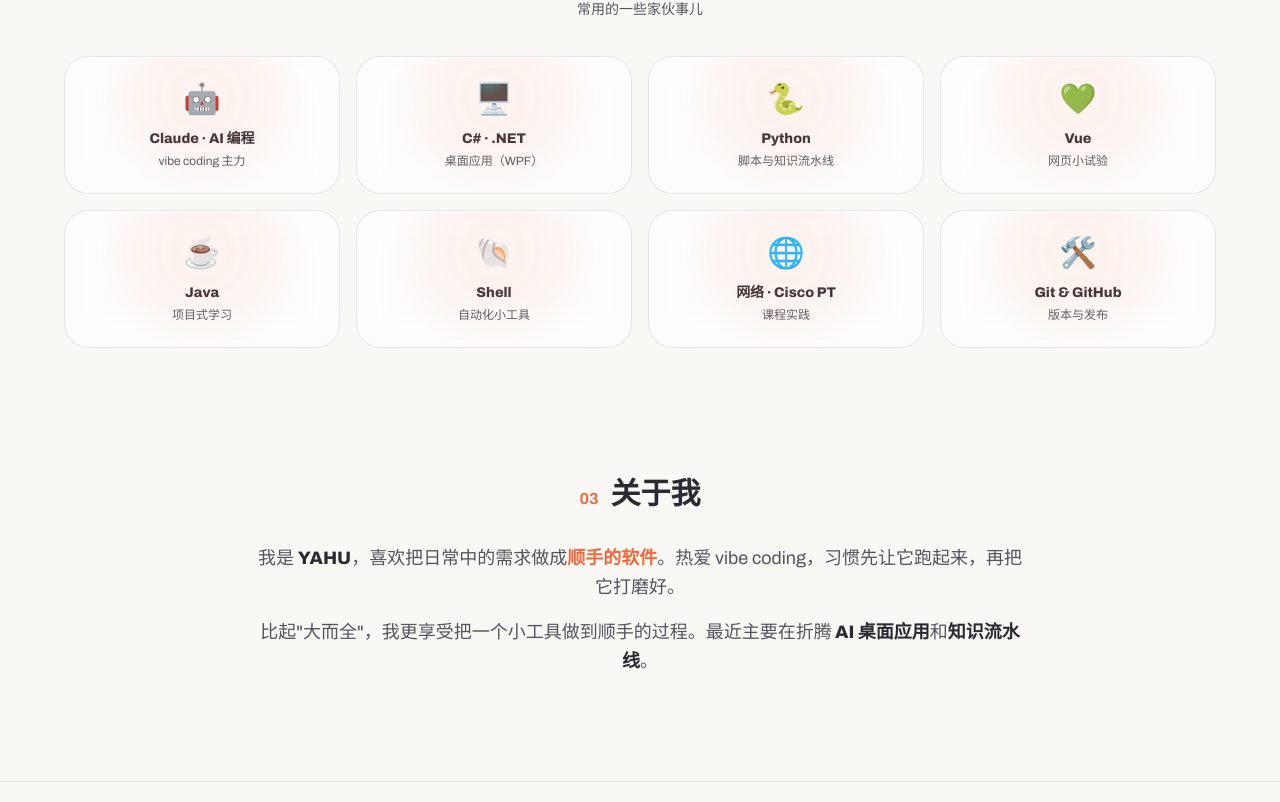
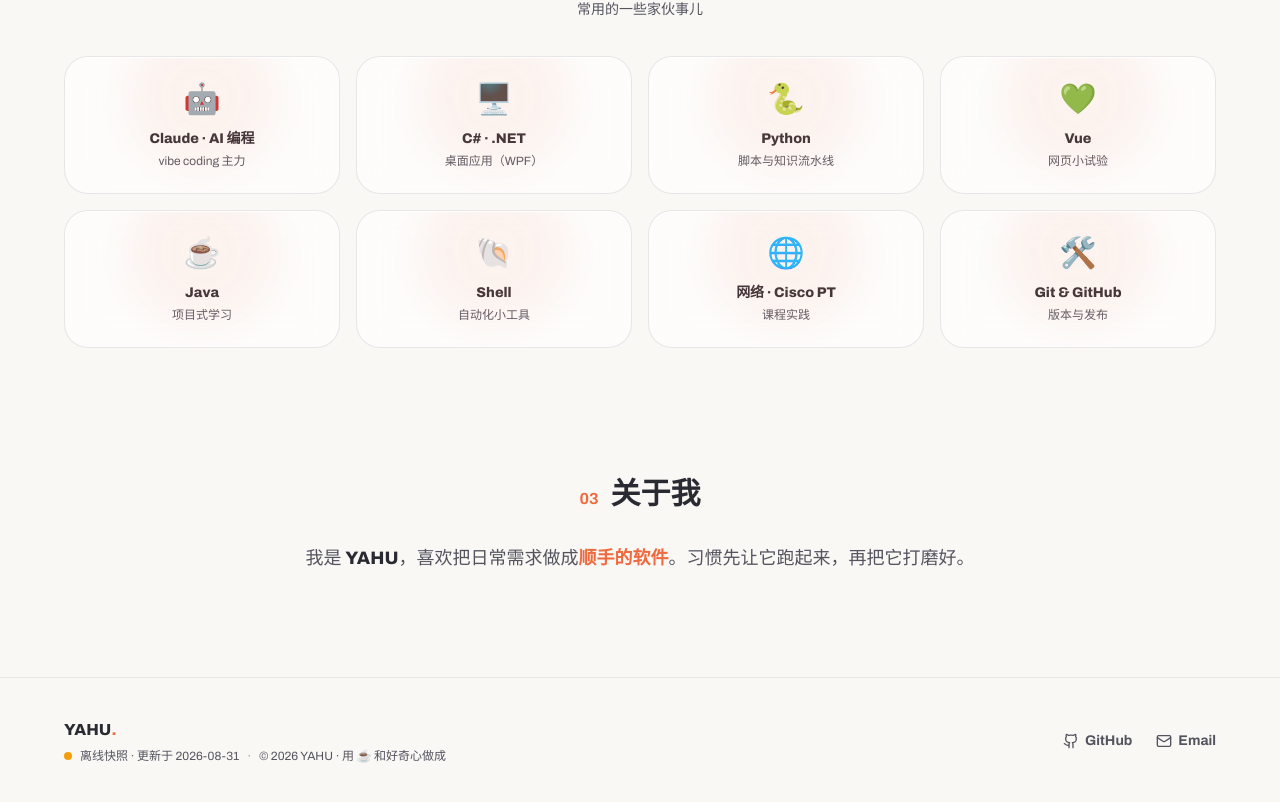
Before and after one commit to YAHU2024/YAHU2024.github.io, a React (Vite) app: page / in a window 1280 px wide. Shown: the part 1980-2782 px from the top of the page. Built offline with nearby package versions, Linux system fonts and the light colour scheme.

Commit message:
refactor(about): ’关于我‘文案收敛为单条可编辑字符串

```diff
--- a/src/data/copy.ts
+++ b/src/data/copy.ts
@@ -79,26 +79,13 @@
   about: {
     num: '03',
     title: '关于我',
-    paragraphs: [
-      {
-        segments: [
-          { text: '我是 ' },
-          { text: 'YAHU', strong: true },
-          { text: '，喜欢把日常中的需求做成' },
-          { text: '顺手的软件', accent: true },
-          { text: '。热爱 vibe coding，习惯先让它跑起来，再把它打磨好。' },
-        ],
-      },
-      {
-        segments: [
-          { text: '比起"大而全"，我更享受把一个小工具做到顺手的过程。最近主要在折腾' },
-          { text: ' AI 桌面应用', strong: true },
-          { text: '和' },
-          { text: '知识流水线', strong: true },
-          { text: '。' },
-        ],
-      },
-    ],
+    /**
+     * 一整段正文（唯一改动入口）。
+     * 支持轻量标记：**粗体**（foreground）、*强调*（accent）。
+     * 例：'我是 **YAHU**，喜欢把日常需求做成*顺手的软件*。'
+     * 注意：正文中若要显示字面量星号，暂不支持转义，请改用中文全角＊。
+     */
+    text: '我是 **YAHU**，喜欢把日常需求做成*顺手的软件*。习惯先让它跑起来，再把它打磨好。',
   },
   footer: {
     brand: 'YAHU',
--- /dev/null
+++ b/src/lib/richText.ts
@@ -0,0 +1,37 @@
+// ─────────────────────────────────────────────────────────────
+// 轻量富文本解析：把 **粗体** / *强调* 标记转成 token 数组
+// 设计取舍：copy.ts 只存纯字符串（改文案只改一行），渲染端按需解析；
+//          不引入 markdown 依赖，避免为了两处强调拖进完整解析器。
+// 规则：
+//   **文字** → kind: 'strong'（前景色加粗）
+//   *文字*   → kind: 'accent'（accent 色加粗）
+//   未闭合 / 无匹配 → 原样当普通文本输出，不会吞字
+// ─────────────────────────────────────────────────────────────
+
+export type RichToken = {
+  text: string
+  kind?: 'strong' | 'accent'
+}
+
+const RICH_RE = /\*\*([^*]+)\*\*|\*([^*]+)\*/g
+
+export function parseRichText(input: string): RichToken[] {
+  const tokens: RichToken[] = []
+  let last = 0
+  let match: RegExpExecArray | null
+
+  RICH_RE.lastIndex = 0
+  while ((match = RICH_RE.exec(input)) !== null) {
+    const start = match.index
+    if (start > last) tokens.push({ text: input.slice(last, start) })
+
+    if (match[1] !== undefined) tokens.push({ text: match[1], kind: 'strong' })
+    else if (match[2] !== undefined) tokens.push({ text: match[2], kind: 'accent' })
+    else tokens.push({ text: match[0] })
+
+    last = start + match[0].length
+  }
+
+  if (last < input.length) tokens.push({ text: input.slice(last) })
+  return tokens
+}
--- a/src/sections/About.tsx
+++ b/src/sections/About.tsx
@@ -1,7 +1,16 @@
 import { copy } from '@/data/copy'
+import { parseRichText } from '@/lib/richText'
 import Reveal from '@/components/Reveal'
 
+/** 强调样式：strong 用前景色，accent 用站点强调色 */
+const KIND_CLASS: Record<'strong' | 'accent', string> = {
+  strong: 'font-extrabold text-foreground',
+  accent: 'font-extrabold text-accent',
+}
+
 export default function About() {
+  const tokens = parseRichText(copy.about.text)
+
   return (
     <section id="about" className="layer-content px-6 py-16">
       <div className="mx-auto max-w-3xl">
@@ -12,27 +21,17 @@
           </h2>
         </Reveal>
         <Reveal delay={100}>
-          <div className="mt-8 space-y-4 text-center text-lg leading-relaxed text-muted">
-            {copy.about.paragraphs.map((p, i) => (
-              <p key={i}>
-                {p.segments.map((seg, j) => {
-                  if ('strong' in seg)
-                    return (
-                      <b key={j} className="font-extrabold text-foreground">
-                        {seg.text}
-                      </b>
-                    )
-                  if ('accent' in seg)
-                    return (
-                      <b key={j} className="font-extrabold text-accent">
-                        {seg.text}
-                      </b>
-                    )
-                  return <span key={j}>{seg.text}</span>
-                })}
-              </p>
-            ))}
-          </div>
+          <p className="mt-8 text-center text-lg leading-relaxed text-muted">
+            {tokens.map((t, i) =>
+              t.kind ? (
+                <b key={i} className={KIND_CLASS[t.kind]}>
+                  {t.text}
+                </b>
+              ) : (
+                <span key={i}>{t.text}</span>
+              ),
+            )}
+          </p>
         </Reveal>
       </div>
     </section>
```
